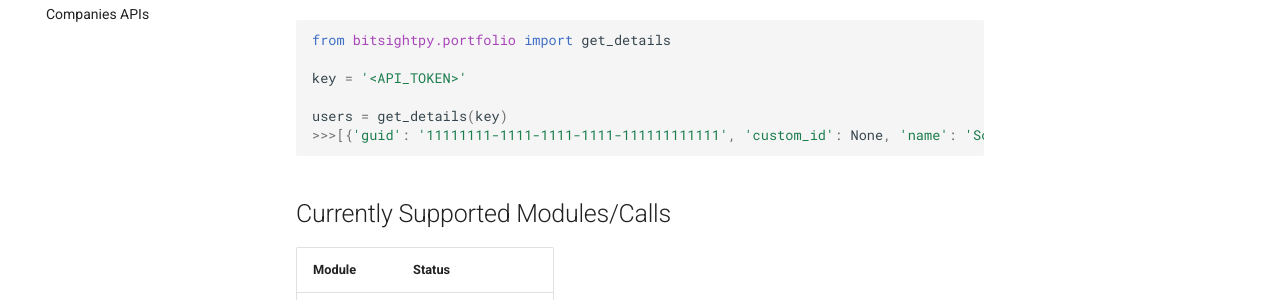
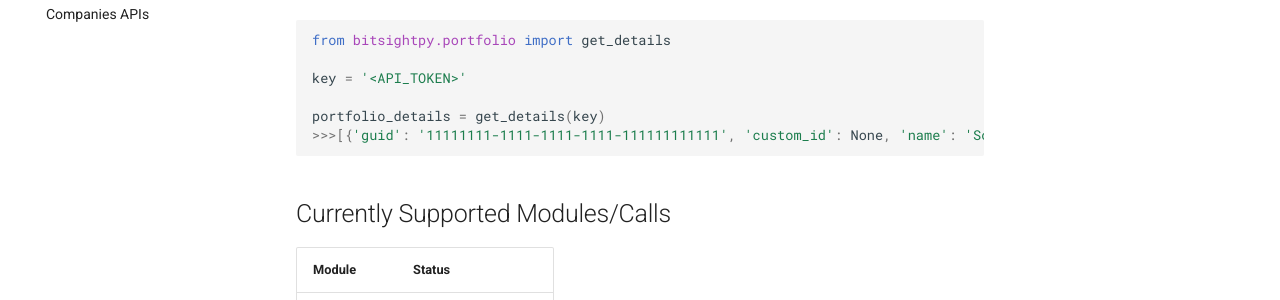
Before and after one commit to 0x41424142/bitsightpy, an MkDocs documentation site: the page built from docs/index.md, in a window 1280 px wide and 1148 px high. Shown: the part 286-586 px from the top of the window. Built offline with MkDocs 1.6.1 and Material for MkDocs 9.7.7, drawn with Linux system fonts in a browser that asks for light colours; comment, search, counter and statistics services are not loaded.

Commit message:
updated markdown

````diff
--- a/docs/index.md
+++ b/docs/index.md
@@ -9,7 +9,7 @@
 
 key = '<API_TOKEN>'
 
-users = get_details(key)
+portfolio_details = get_details(key)
 >>>[{'guid': '11111111-1111-1111-1111-111111111111', 'custom_id': None, 'name': 'Some Company', 'shortname': 'Some Company', 'network_size_v4': 50, 'rating': 750, 'rating_date': '2024-08-01', 'added_date': '2024-07-01', 'industry': {'name': 'Technology', 'slug': 'technology'}, ...}, ...]
 ```
 
````
Also changed, not shown: README.md (+1 -1 lines).
